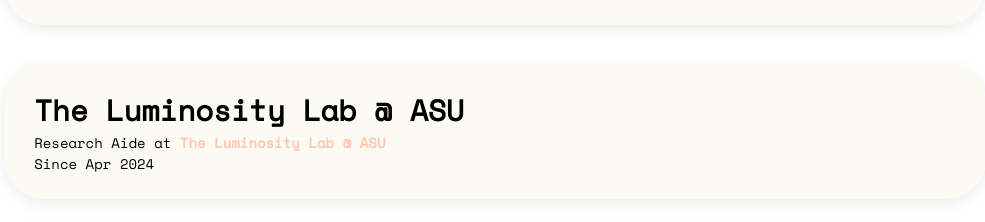
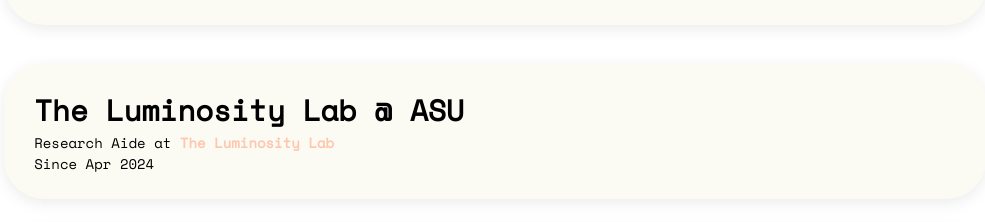
Before and after one commit to nadiashovkovy/nadias-revised-site, a React (Create React App) app: page / in a window 1280 px wide. Shown: the part 2883-3105 px from the top of the page, without its empty margins (145-1130 px from the left). Built offline with nearby package versions, Linux system fonts and the light colour scheme; no server answers.

Commit message:
changed name

```diff
--- a/src/App.js
+++ b/src/App.js
@@ -126,7 +126,7 @@
             <div class= "work-experience-box">
               <h3 className="work-experience-title">The Luminosity Lab @ ASU</h3>
               <div className="work-experience-content">
-                <p>Research Aide at <a href="https://theluminositylab.com/" target ="blank" className="work-link">The Luminosity Lab @ ASU</a></p>
+                <p>Research Aide at <a href="https://theluminositylab.com/" target ="blank" className="work-link">The Luminosity Lab</a></p>
                 <p>Since Apr 2024</p>
               </div>
               </div>
```
